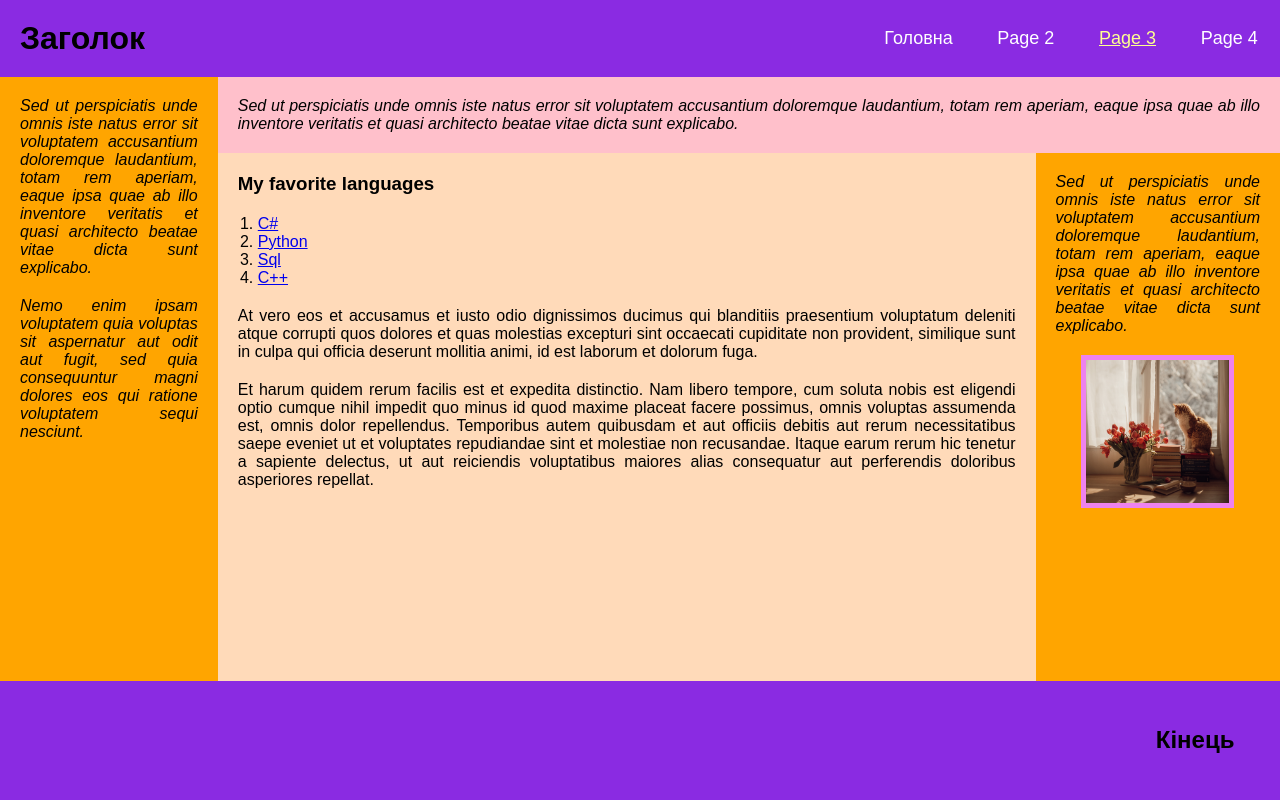
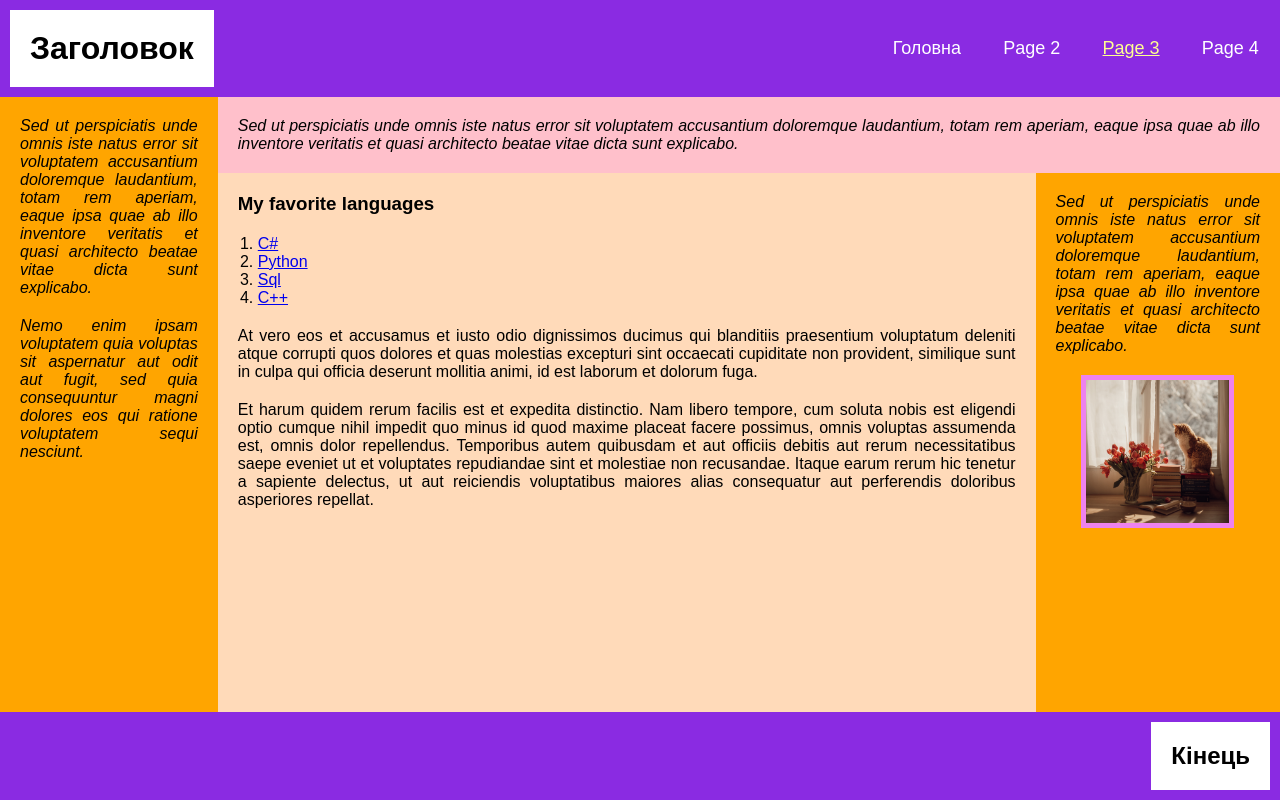
Before and after one commit to foxt451/weblab12, a website: page page3.html in a window 1280 px wide. Drawn offline with Linux system fonts and the light colour scheme.

Commit message:
Html fixes

```diff
--- a/page3.html
+++ b/page3.html
@@ -8,14 +8,16 @@
 </head>
 <body class="stack-column stack-cross-stretch">
     <header class="top-sticky bg-fixed-el stack-row">
-        <h1 class="def-fixed-margin">Заголок</h1>
+        <div class="light-scheme-bg minor-fixed-margin stack-row">
+            <h1 class="def-fixed-margin">Заголовок</h1>
+        </div>
         <nav class="stack-row stack-end stack-cross-stretch dominant-section">
             <a class="navbut minor-fixed-padding stack-column stack-center" href="/index.html">
                 <span>
                     Головна
                 </span>
             </a>
-            <a class="navbut minor-fixed-padding stack-column stack-center" href="//page2.html">
+            <a class="navbut minor-fixed-padding stack-column stack-center" href="/page2.html">
                 <span>
                     Page 2
                 </span>
@@ -102,8 +104,10 @@
             </article>
         </div>
     </main>
-    <footer class="minor-padding stack-row stack-end bg-fixed-el">
-        <h2 class=" def-fixed-margin">Кінець</h2>
+    <footer class="minor-fixed-padding stack-row stack-end bg-fixed-el">
+        <div class="light-scheme-bg stack-row">
+            <h2 class="def-fixed-margin">Кінець</h2>
+        </div>
     </footer>
 </body>
 </html>
--- a/styles.css
+++ b/styles.css
@@ -34,6 +34,10 @@ html, body {
 
 body {
     position: absolute;
+}
+
+header {
+    min-width: 500px;
 }
 
 img {
@@ -112,6 +116,10 @@ img {
     background-color: var(--side-element-background);
 }
 
+.light-scheme-bg {
+    background-color: var(--light-scheme-color);
+}
+
 /* indents */
 .def-fixed-margin {
     margin: var(--def-fixed-indent);
```
Also changed, not shown: index.html (+7 -3 lines), page2.html (+7 -3 lines), page4.html (+7 -3 lines).
